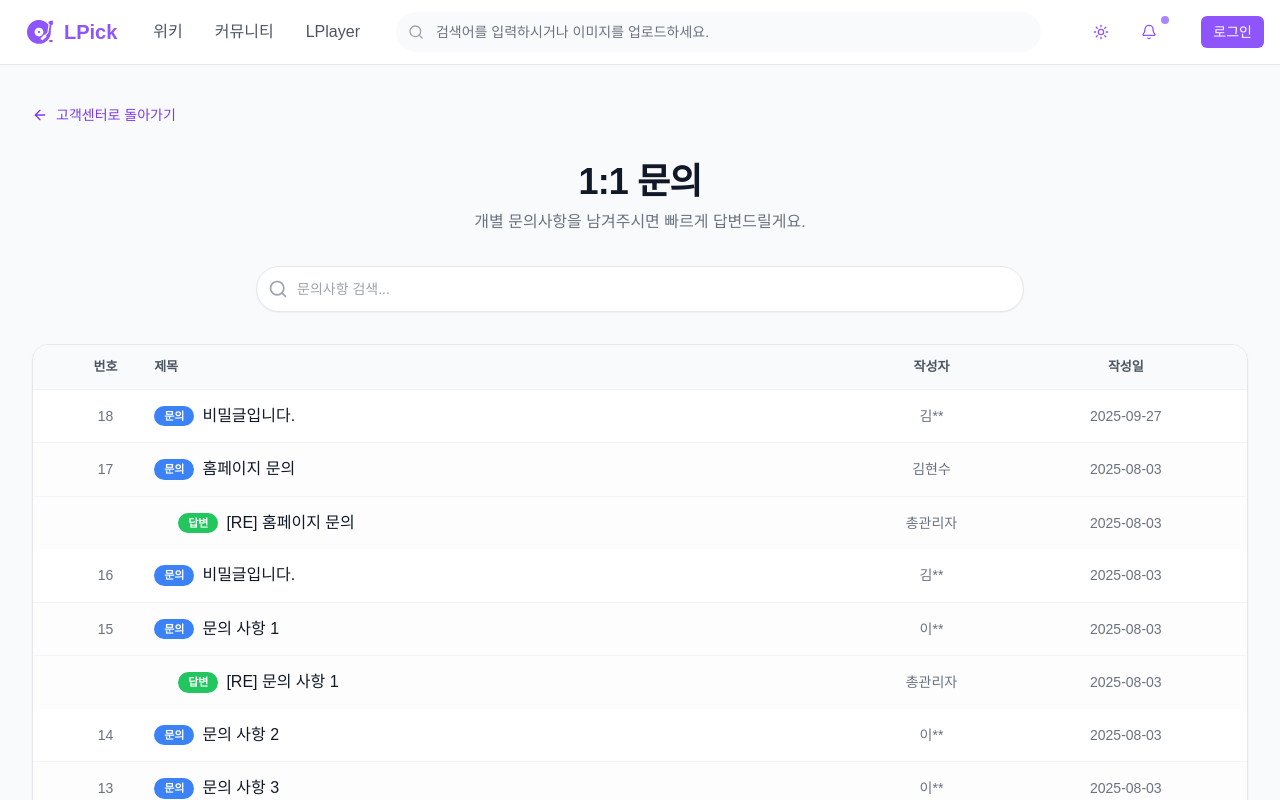
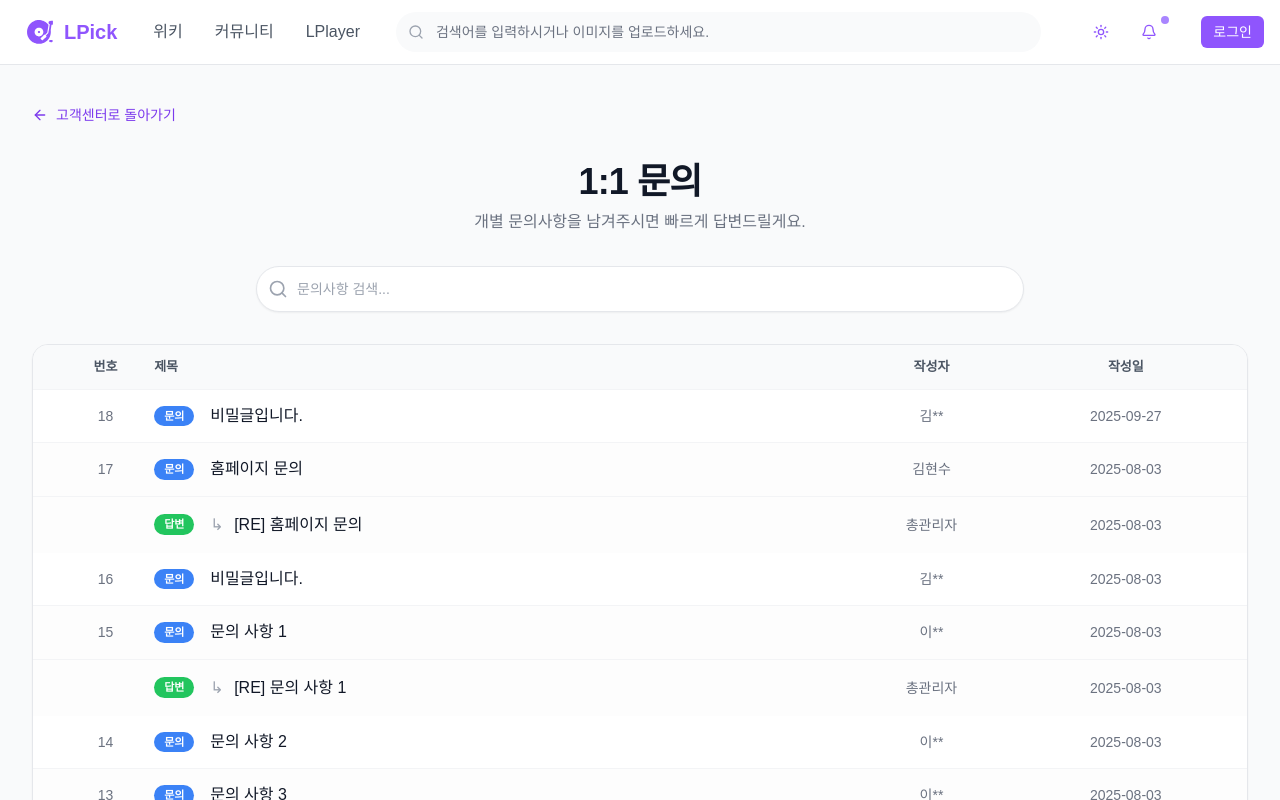
Before and after one commit to 404-Not-Found-DMU/lpick-frontend, a Next.js app: page /support/inquiry in a window 1280 px wide. Shown: the top 800 px of the page. Built offline with nearby package versions, Linux system fonts and the light colour scheme.

Commit message:
feat: #29 문의사항 목록 퍼블리싱

```diff
--- a/src/app/support/inquiry/page.tsx
+++ b/src/app/support/inquiry/page.tsx
@@ -118,7 +118,9 @@ export default function InquiryPage() {
                     <div className="col-span-1 flex items-center justify-center text-sm text-gray-500">{totalThreads - ((page - 1) * pageSize + idx)}</div>
                     <div className="col-span-7">
                       <div className="flex items-center gap-2">
-                        <span className="inline-flex items-center rounded-full px-2.5 py-0.5 text-[11px] font-semibold text-white bg-blue-500">문의</span>
+                        <span className="w-12 flex justify-start">
+                          <span className="inline-flex items-center rounded-full px-2.5 py-0.5 text-[11px] font-semibold text-white bg-blue-500">문의</span>
+                        </span>
                         <h3 className="font-medium text-gray-900 dark:text-gray-100 leading-tight">{t.question.title}</h3>
                       </div>
                     </div>
@@ -132,8 +134,11 @@ export default function InquiryPage() {
                     <div className={`grid grid-cols-12 px-6 py-4 items-center hover:bg-gray-50 dark:hover:bg-gray-800/60 ${idx % 2 === 1 ? 'bg-gray-50/40 dark:bg-gray-800/30' : ''} border-b last:border-0 border-gray-100 dark:border-gray-700`}>
                       <div className="col-span-1" />
                       <div className="col-span-7">
-                        <div className="flex items-center gap-2 ml-6">
-                          <span className="inline-flex items-center rounded-full px-2.5 py-0.5 text-[11px] font-semibold text-white bg-green-500">답변</span>
+                        <div className="flex items-center gap-2">
+                          <span className="w-12 flex justify-start">
+                            <span className="inline-flex items-center rounded-full px-2.5 py-0.5 text-[11px] font-semibold text-white bg-green-500">답변</span>
+                          </span>
+                          <span className="w-4 text-gray-400 select-none">↳</span>
                           <h4 className="font-medium text-gray-900 dark:text-gray-100 leading-tight">{t.answer.title}</h4>
                         </div>
                       </div>
```
